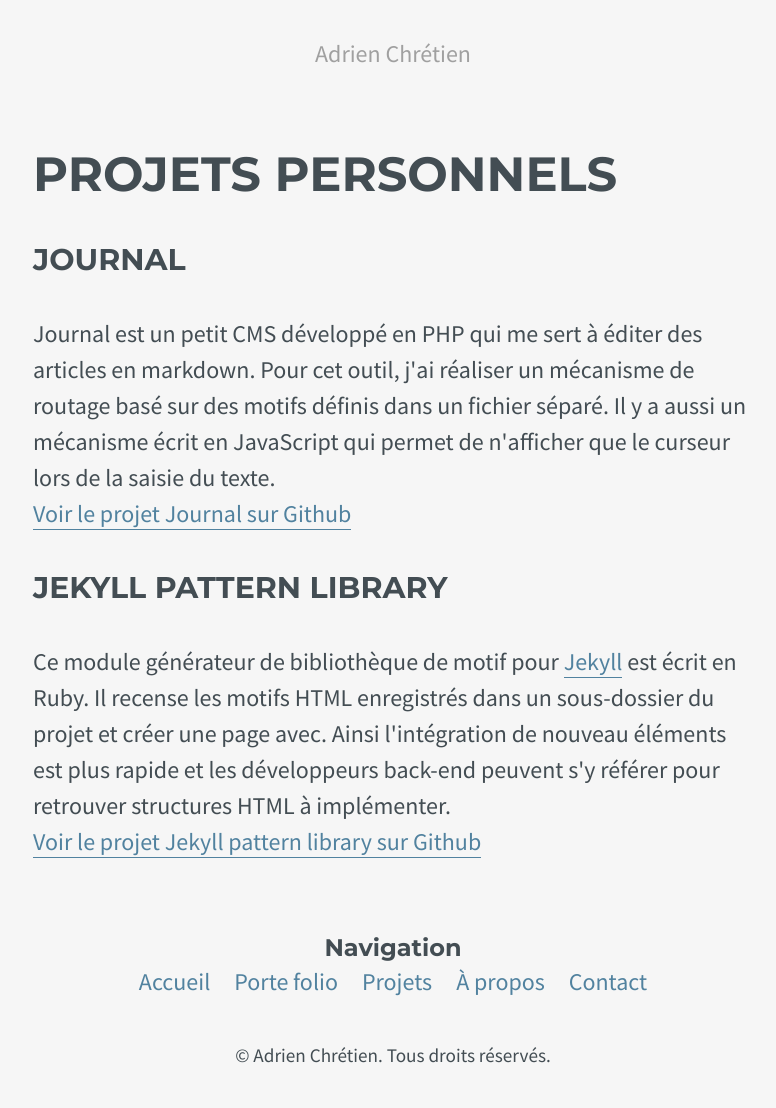
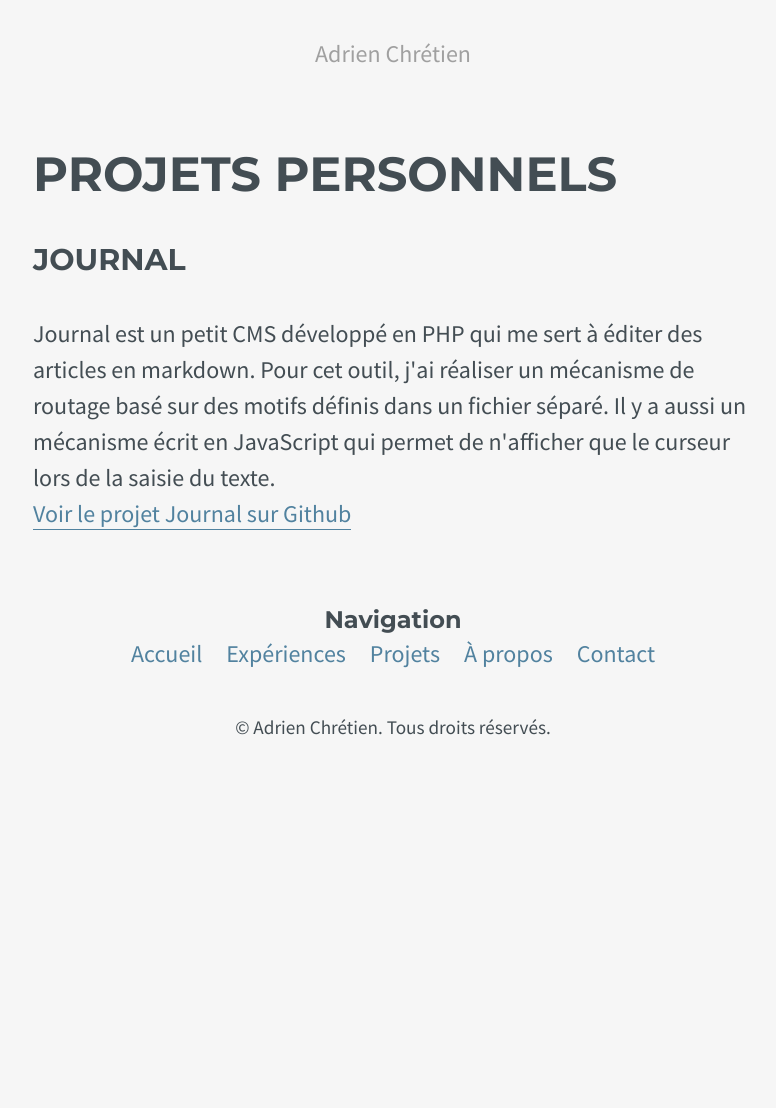
Before and after one commit to adrienchretien/adrienchretien.fr, a Jekyll site: the page built from projets.html, in a window 1280 px wide. Shown: the whole page, without its empty margins (247-1023 px from the left). Built offline with Jekyll 4.4.1, drawn with Linux system fonts in a browser that asks for light colours; Markdown is read by kramdown in place of the engine named in the settings; after the commit the page ends 900 px from its top, so only the background shows below that.

Commit message:
Remove pattern library info of the projects page

```diff
--- a/_includes/nav.html
+++ b/_includes/nav.html
@@ -3,7 +3,7 @@
 
   <ul class="navigation unstyled">
     <li><a href="/">Accueil</a></li>
-    <li><a href="/porte-folio.html">Porte folio</a></li>
+    <li><a href="/experiences.html">Expériences</a></li>
     <li><a href="/projets.html">Projets</a></li>
     <li><a href="/a-propos.html">À&nbsp;propos</a></li>
     {% if site.posts.size > 0 %}<li><a href="/blog/">Blog</a></li>{% endif %}
--- a/a-propos.html
+++ b/a-propos.html
@@ -4,5 +4,5 @@ meta: Profil d'Adrien Chrétien.
 title: À propos
 ---
 <p>Mon intérêt pour la création de sites web a débuté vers la fin du collège. C'est à cette période que j'ai appris le HTML et le CSS. Puis j'ai mis en place mon blog et m'amusais à modifier les thèmes qui me plaisaient pour animer mon blog sur les jeux de Xbox. A partir de 2008, j'ai préparé mon DUT SRC à l'IUT de Laval ce qui m'a permis d'acquérir de bonnes bases en programmation. L'année suivante, en parallèle avec ma dernière année d'études, j'ai été développeur web pour une start-up. Après l'obtention de ma licence professionnelle en 2011, j'ai eu l'occasion de travailler pour <a href="http://www.ici-conciergeries.com" rel="nofollow">ICI-Conciergeries</a> et <a href="http://www.applicius.fr/" rel="nofollow">Applicius</a>.</p>
-<p>Aujourd'hui je suis à la recherche d'une agence web au sein de laquelle je mettrai à profit mes compétences en intégration et développement.</p>
+<p>Aujourd'hui je suis à la recherche d'une agence web au sein de laquelle je mettrai à profit mon savoir-faire en intégration et en développement.</p>
 <p class="text-center"><a href="/telechargements/CV_AdrienChretien.pdf" download>Télécharger mon CV</a></p>
--- a/porte-folio.html
+++ b/experiences.html
@@ -1,12 +1,12 @@
 ---
 layout: default
 meta: Quelques sites sur lesquels j'ai travaillé.
-title: Porte folio
+title: Expériences
 ---
 <ul class="unstyled">
   <li>
-    <h2 class="h4"><a href="http://www.haccpsages.com">HACCPSAges</a></h2>
-    <p>Réalisation d'une nouvelle version du site.</p>
+    <h2 class="h4"><a href="http://achretien.alwaysdata.net/tests.html">HACCPSAges</a></h2>
+    <p>(En cours de réalisation) Nouvelle version du site: intégration de 3 pages avec HTML et CSS.</p>
   </li>
   <li>
     <h2 class="h4"><a href="http://www.ffmoto.org">Fédération française de motocyclisme</a></h2>
--- a/index.html
+++ b/index.html
@@ -1,10 +1,9 @@
 ---
 layout: base
 meta: Développeur web fron-end angevin.
-nav-index: 1
 title: Adrien Chrétien, Développeur web front-end
 ---
 
 <h1>Bonjour, je suis Adrien, un développeur web front-end.</h1>
 
-<p>Bienvenue, vous trouverez sur ici quelques <a href="/projets/">projets</a> sur lesquels j'ai travaillé et aussi <a href="/telechargements/CV_AdrienChretien.pdf" download>mon CV</a>. Si mes services vous intérèssent, je suis à votre disposition pour en <a href="mailto:contact@achretien.fr">discuter</a>.</p>
+<p>Bienvenue, vous trouverez sur ici <a href="/experiences.html">les sites</a> et <a href="/projets.html">quelques projets</a> sur lesquels j'ai travaillé. Si <a href="/a-propos.html">mes services</a> vous intérèssent, je suis à votre disposition pour en <a href="mailto:contact@achretien.fr">discuter</a>.</p>
--- a/projets.html
+++ b/projets.html
@@ -9,9 +9,3 @@ title: Projets personnels
   <br>
   <a href="//github.com/Neol/php-journal">Voir le projet Journal sur Github</a>
 </p>
-<h2>Jekyll pattern library</h2>
-<p>
-  Ce module générateur de bibliothèque de motif pour <a href="//jekyllrb.com">Jekyll</a> est écrit en Ruby. Il recense les motifs HTML enregistrés dans un sous-dossier du projet et créer une page avec. Ainsi l'intégration de nouveau éléments est plus rapide et les développeurs back-end peuvent s'y référer pour retrouver structures HTML à implémenter.
-  <br>
-  <a href="//github.com/Neol/jekyll-pattern-library">Voir le projet Jekyll pattern library sur Github</a>
-</p>
```
